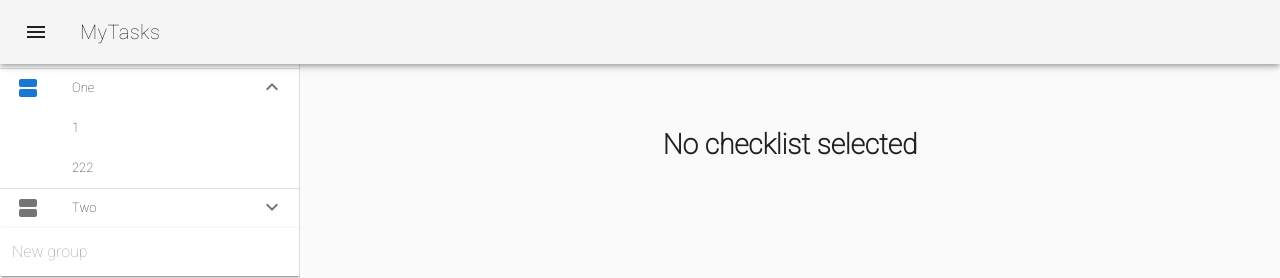
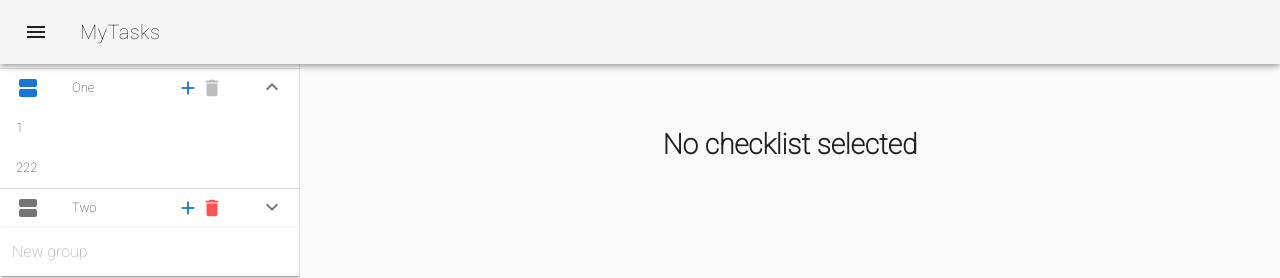
Before and after one commit to Juanvvc/mytasks, a Vue app in the folder client/: page / in a window 1280 px wide. Shown: the top 278 px of the page. Built offline with nearby package versions, Linux system fonts and the light colour scheme.

Commit message:
Buttons in the client interface

```diff
--- a/client/src/components/CheckList.vue
+++ b/client/src/components/CheckList.vue
@@ -1,7 +1,7 @@
 <template>
   <div>
     <div v-if="checklist !== null">
-      <h1>{{checklist.name}}</h1>
+      <h1>{{ group.name}} : {{checklist.name}}</h1>
 
       <p v-if="checklist.description !== undefined">
         {{ checklist.description }}
@@ -20,7 +20,7 @@
         <span>Clear done items from the checklist</span>
       </v-tooltip>
       <v-tooltip top>
-        <v-btn slot="activator" color="error"><v-icon>delete</v-icon> Delete</v-btn>
+        <v-btn slot="activator" color="error" @click="$emit('deleteChecklist')"><v-icon>delete</v-icon> Delete</v-btn>
         <span>Delete the checklist</span>
       </v-tooltip>
 
@@ -69,6 +69,10 @@ export default {
     checklist: {
       type: Object,
       mandatory: true
+    },
+    group: {
+      type: Object,
+      mandatory: true
     }
   },
   data: () => ({
--- a/client/src/views/Home.vue
+++ b/client/src/views/Home.vue
@@ -9,36 +9,64 @@
     >
       <v-list dense>
         <v-list-group
-          v-for="section in sections"
-          v-model="section.active"
-          :key="section.name"
-          prepend-icon="view_agenda"
-          no-action>
+          v-for="group in groups"
+          v-model="group.active"
+          :key="group.id"
+          prepend-icon="view_agenda">
+          <!-- group name -->
           <v-list-tile slot="activator">
             <v-list-tile-content>
-              <v-list-tile-title>{{section.name}}</v-list-tile-title>
+              <v-list-tile-title>{{group.name}}</v-list-tile-title>
             </v-list-tile-content>
+            <!-- add checklists or delete the group -->
+            <v-list-tile-action>
+              <v-flex xs12>
+                <v-tooltip bottom>
+                  <v-btn
+                    flat icon color="primary"
+                    slot="activator"
+                    @click.stop="newChecklist(group.id)">
+                    <v-icon>add</v-icon>
+                  </v-btn>
+                  <span>Add a new checklist to the group</span>
+                </v-tooltip>
+                <!-- you can only delete the group if not empty -->
+                <v-tooltip bottom>
+                  <v-btn
+                    flat icon color="error"
+                    slot="activator"
+                    :disabled="group.checklists !== undefined && group.checklists.length != 0"
+                    @click.stop="deleteGroup(group.id)">
+                    <v-icon>delete</v-icon>
+                  </v-btn>
+                  <span>If empty, delete the group</span>
+                </v-tooltip>
+              </v-flex>
+            </v-list-tile-action>
           </v-list-tile>
+          <!-- Lis of checklist in group -->
           <v-list-tile
-            v-for="checklist in section.checklists"
-            :key="checklist.name"
+            v-for="checklist in group.checklists"
+            :key="checklist.id"
           >
             <v-list-tile-content>
               <v-list-tile-title
-                @click="loadChecklist(section.id, checklist.id)"
+                @click="loadChecklist(group.id, checklist.id)"
                 class="pointable">
                 {{checklist.name}}
               </v-list-tile-title>
             </v-list-tile-content>
           </v-list-tile>
-
         </v-list-group>
 
+        <!-- Add a new group-->
         <v-text-field
           label="Solo"
           placeholder="New group"
-          v-model="newSectionName"
-          @keyup.enter="createSection(newSectionName)"
+          v-model="newGroupName"
+          @keyup.enter="newGroup(newGroupName)"
+          @blur="newGroupName = ''"
+          @keyup.escape="newGroupName = ''"
           solo
         ></v-text-field>
 
@@ -56,9 +84,11 @@
     <v-content>
       <check-list
         :checklist="activeChecklist"
+        :group="activeGroup"
         @newItem="newItem"
         @checkItem="checkItem"
         @clearChecklist="clearChecklist"
+        @deleteChecklist="deleteChecklist"
         />
     </v-content>
   </div>
@@ -75,9 +105,10 @@ export default {
   },
   data: () => ({
     showDrawer: true,
-    newSectionName: '',
+    newGroupName: '',
     activeChecklist: null,
-    sections: [
+    activeGroup: null,
+    groups: [
       {
         name: 'One',
         active: true,
@@ -97,43 +128,114 @@ export default {
       {name: 'Two', active: false, id: 1}
     ]
   }),
+
   methods: {
-    loadChecklist (sectionId, checklistId) {
-      for(var i=0; i<this.sections.length; i++) {
-        if(this.sections[i].id === sectionId) {
-          let currentSection = this.sections[i]
-          for(var j=0; j<currentSection.checklists.length; j++) {
-            if(currentSection.checklists[j].id === checklistId) {
-              this.activeChecklist = currentSection.checklists[j]
-              return
-            }
-          }
+    getGroupById(groupId) {
+      if(this.groups === null) {
+        return null
+      }
+      for(let i=0; i<this.groups.length; i++) {
+        if(this.groups[i].id === groupId) {
+          return this.groups[i]
         }
       }
-      this.$emit('showError', 'No checklist ' + sectionId + '/' + checklistId)
+      return null
+    },
+
+    getChecklistById(groupId, checklistId) {
+      var group = this.getGroupById(groupId)
+      if(group === null || group.checklists === undefined) {
+        return null
+      }
+
+      for(let i=0; i<group.checklists.length; i++) {
+        if(group.checklists[i].id === checklistId) {
+          return group.checklists[i]
+        }
+      }
+      return null
+    },
+
+    loadChecklist (groupId, checklistId) {
+      this.activeGroup = this.getGroupById(groupId)
+      this.activeChecklist = this.getChecklistById(groupId, checklistId)
+    },
+
+    newGroup(name) {
+      this.groups.push({
+        name: name,
+        description: null,
+        checklists: []
+      })
+    },
+
+    deleteGroup(groupId) {
+      if(this.activeGroup !== null && this.activeGroup.id === groupId) {
+        this.activeGroup = null
+        this.activeChecklist = null
+      }
+      for(var i=0; i<this.groups.length; i++) {
+        if(this.groups[i].id === groupId) {
+          if(this.groups[i].checklists === undefined || this.groups.checklists.length === 0) {
+            this.groups.splice(i, 1)
+          } else {
+            this.$emit('showError', 'Cannot delete group: not empty')
+          }
+          return
+        }
+      }
+    },
+
+    newChecklist(groupId) {
+      var group = this.getGroupById(groupId)
+      if(group.checklists === undefined || group.checklists === null) {
+        group.checklists = []
+      }
+      group.checklists.push({
+        name: 'New checklist',
+        description: '',
+        items: []
+      })
     },
 
     newItem(name) {
+      if(this.activeGroup === null || this.activeChecklist === null) {
+        this.$emit('showError', 'No active checklist to add an item')
+      }
       this.activeChecklist.items.push({'name': name, checked: false})
     },
 
     checkItem(index) {
+      if(this.activeGroup === null || this.activeChecklist === null) {
+        this.$emit('showError', 'No active checklist to check item')
+      }
       this.activeChecklist.items[index].checked = !this.activeChecklist.items[index].checked
     },
 
     clearChecklist() {
-      var newChecklist = {}
-      newChecklist.id = this.activeChecklist.id
-      newChecklist.name = this.activeChecklist.name
-      newChecklist.description = this.activeChecklist.description
-      newChecklist.items = []
+      if(this.activeGroup === null || this.activeChecklist === null) {
+        this.$emit('showError', 'No active checklist to clear')
+      }
+      var newItems = []
       for(var i=0; i<this.activeChecklist.items.length; i++) {
         if(!this.activeChecklist.items[i].checked) {
-          newChecklist.items.push(this.activeChecklist.items[i])
+          newItems.push(this.activeChecklist.items[i])
         }
       }
-      this.activeChecklist = newChecklist
-      // TODO: save newChecklist in checklists
+      this.activeChecklist.items = newItems
+    },
+
+    deleteChecklist() {
+      if(this.activeGroup === null || this.activeChecklist === null) {
+        this.$emit('showError', 'No active checklist to delete')
+      }
+      for(var i=0; i<this.activeGroup.checklists.length; i++) {
+        if(this.activeGroup.checklists[i].id === this.activeChecklist.id) {
+          this.activeGroup.checklists.splice(i, 1)
+          this.activeChecklist = null
+          return
+        }
+      }
     }
   }
 }
```
